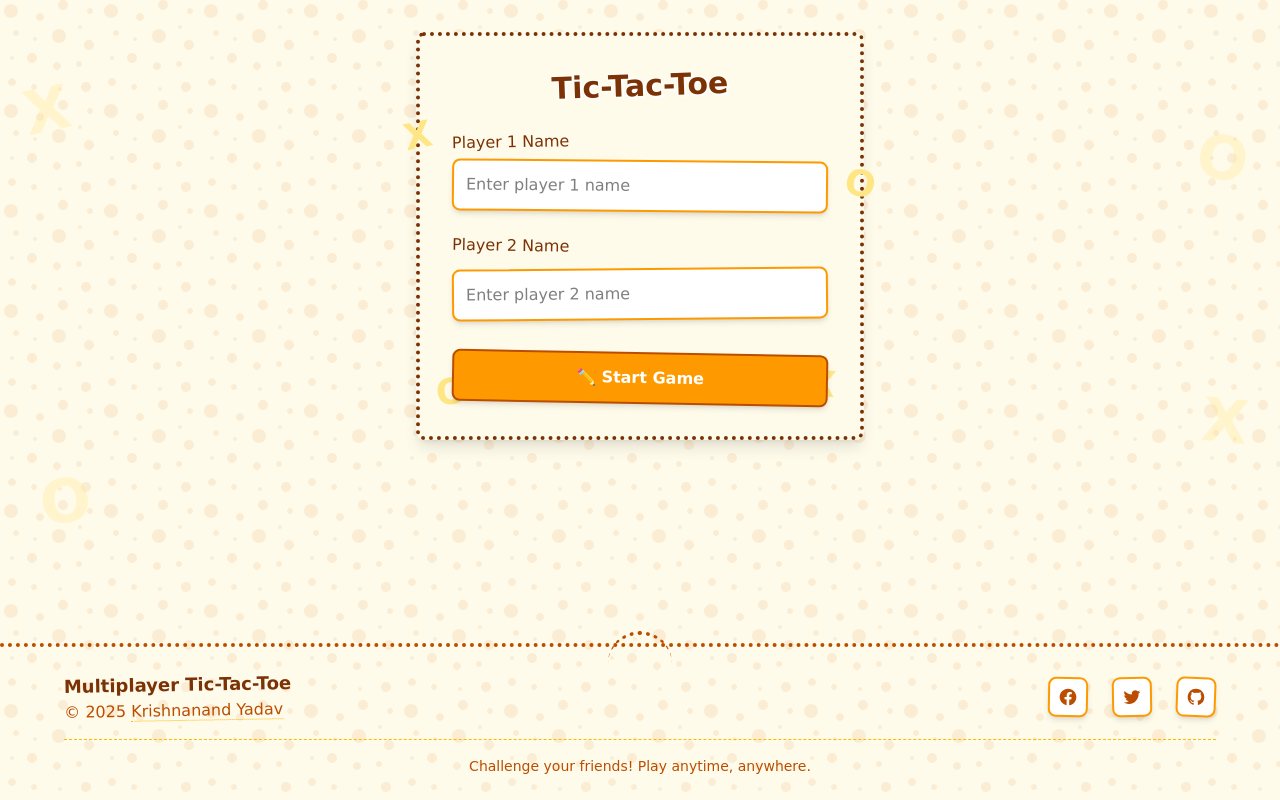
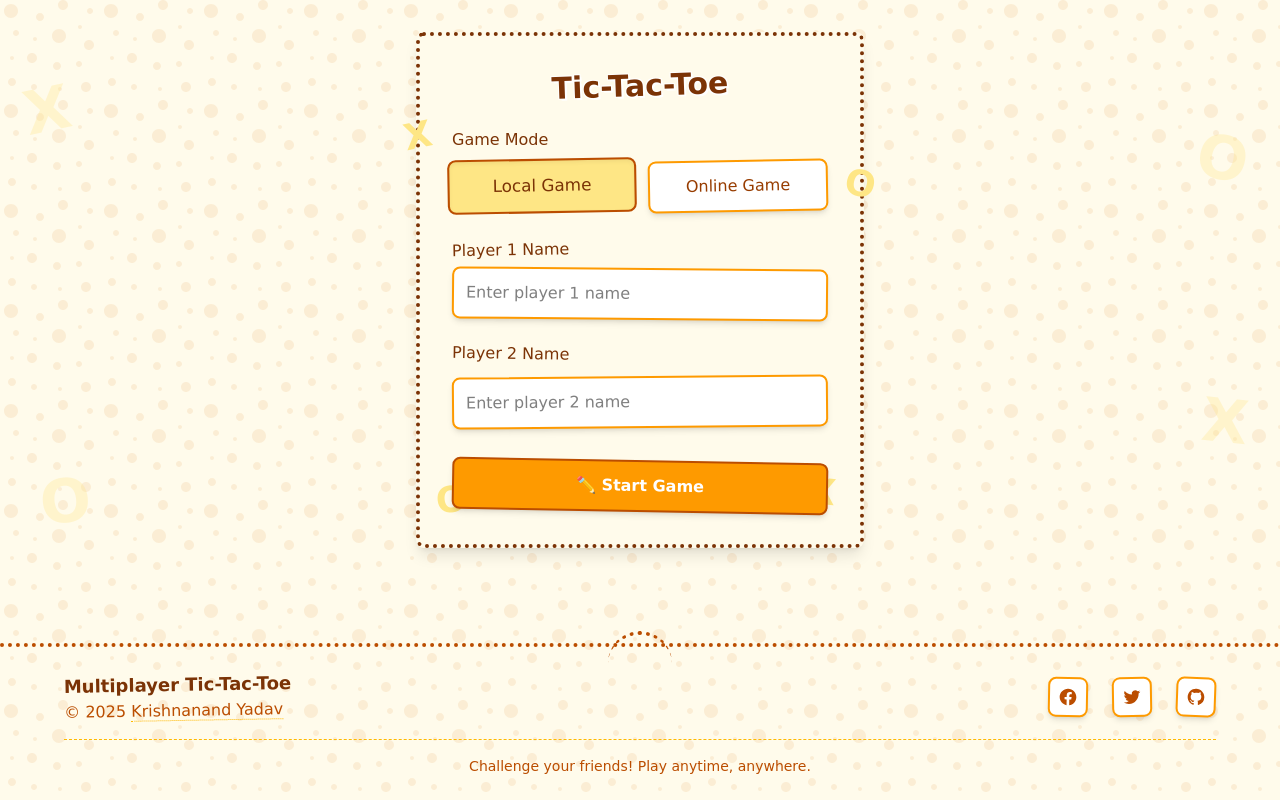
Before and after one commit to Krishnanand2517/multiplayer-tictactoe, a React (Vite) app in the folder client/: page / in a window 1280 px wide. Built offline with nearby package versions, Linux system fonts and the light colour scheme.

Commit message:
feat: Create the UI for online game joining/creating

```diff
--- a/client/src/screens/HomeScreen.tsx
+++ b/client/src/screens/HomeScreen.tsx
@@ -1,7 +1,7 @@
 import { useState } from "react";
 import { useNavigate } from "react-router-dom";
 
-import { GameOptions } from "../types";
+import { GameMode, GameOptions } from "../types";
 import HeadText from "../components/HeadText";
 import DecorativeXO from "../components/DecorativeXO";
 
@@ -9,7 +9,14 @@ const HomeScreen = () => {
   const navigate = useNavigate();
   const [playerOneName, setPlayerOneName] = useState("");
   const [playerTwoName, setPlayerTwoName] = useState("");
+  const [gameMode, setGameMode] = useState<GameMode>("local");
+  const [gameCode, setGameCode] = useState("");
+  const [isCreatingGame, setIsCreatingGame] = useState(true);
   const [error, setError] = useState("");
+
+  const generateGameCode = (): string => {
+    return Math.random().toString(36).substring(2, 8).toUpperCase();
+  };
 
   const handleStartGame = (e: React.FormEvent) => {
     e.preventDefault();
@@ -21,13 +28,19 @@ const HomeScreen = () => {
       return;
     }
 
-    if (!playerTwoName.trim()) {
+    if (gameMode === "local" && !playerTwoName.trim()) {
       setError("Please enter a name for Player 2.");
+      return;
+    }
+
+    if (gameMode === "online" && !isCreatingGame && !gameCode.trim()) {
+      setError("Please enter a valid game code.");
       return;
     }
 
     // Create game options state to pass to the game screen
     const gameOptions: GameOptions = {
+      gameMode,
       playerOne: {
         name: playerOneName,
         symbol: "X",
@@ -36,6 +49,7 @@ const HomeScreen = () => {
         name: playerTwoName,
         symbol: "O",
       },
+      gameCode: isCreatingGame ? generateGameCode() : gameCode,
     };
 
     navigate("/game", { state: gameOptions });
@@ -46,6 +60,51 @@ const HomeScreen = () => {
       <HeadText />
 
       <form onSubmit={handleStartGame} className="relative z-10">
+        {/* SELECT GAME MODE */}
+        <div className="mb-6">
+          <label className="block text-base font-medium mb-2 text-amber-900">
+            Game Mode
+          </label>
+          <div className="flex gap-4">
+            <button
+              type="button"
+              onClick={() => setGameMode("local")}
+              className={`flex-1 py-3 px-4 rounded-lg transition-all border-2 font-medium ${
+                gameMode === "local"
+                  ? "bg-amber-200 text-amber-900 border-amber-700 shadow-inner"
+                  : "bg-white text-amber-800 border-amber-500 hover:border-amber-700 shadow-md"
+              }`}
+              style={{
+                transform:
+                  gameMode === "local"
+                    ? "scale(1.05) rotate(-1deg)"
+                    : "rotate(1deg)",
+              }}
+            >
+              Local Game
+            </button>
+
+            <button
+              type="button"
+              onClick={() => setGameMode("online")}
+              className={`flex-1 py-3 px-4 rounded-lg transition-all border-2 font-medium ${
+                gameMode === "online"
+                  ? "bg-amber-200 text-amber-900 border-amber-700 shadow-inner"
+                  : "bg-white text-amber-800 border-amber-500 hover:border-amber-700 shadow-md"
+              }`}
+              style={{
+                transform:
+                  gameMode === "online"
+                    ? "scale(1.05) rotate(1deg)"
+                    : "rotate(-1deg)",
+              }}
+            >
+              Online Game
+            </button>
+          </div>
+        </div>
+
+        {/* PLAYER NAME INPUT */}
         <div className="mb-6">
           <label
             htmlFor="playerOneName"
@@ -65,6 +124,9 @@ const HomeScreen = () => {
           />
         </div>
 
+        {/* IF LOCAL -> PLAYER NAME INPUT */}
+        {/* IF ONLINE -> CREATE GAME CODE */}
+        {gameMode === "local" ? (
           <div className="mb-6">
             <label
               htmlFor="playerTwoName"
@@ -83,6 +145,79 @@ const HomeScreen = () => {
               style={{ transform: "rotate(-0.5deg)" }}
             />
           </div>
+        ) : (
+          <div className="mb-6">
+            <label
+              className="block text-md font-medium mb-2 text-amber-900"
+              style={{ transform: "rotate(-1deg)" }}
+            >
+              Online Game Options
+            </label>
+
+            <div className="flex gap-4 mb-3">
+              <button
+                type="button"
+                onClick={() => setIsCreatingGame(true)}
+                className={`flex-1 py-3 px-4 rounded-lg transition-all border-2 font-medium ${
+                  isCreatingGame
+                    ? "bg-amber-200 text-amber-900 border-amber-700 shadow-inner"
+                    : "bg-white text-amber-800 border-amber-500 hover:border-amber-700 shadow-md"
+                }`}
+                style={{
+                  transform: isCreatingGame
+                    ? "rotate(-1deg)"
+                    : "rotate(0.5deg)",
+                }}
+              >
+                Create Game
+              </button>
+
+              <button
+                type="button"
+                onClick={() => setIsCreatingGame(false)}
+                className={`flex-1 py-3 px-4 rounded-lg transition-all border-2 font-medium ${
+                  !isCreatingGame
+                    ? "bg-amber-200 text-amber-900 border-amber-700 shadow-inner"
+                    : "bg-white text-amber-800 border-amber-500 hover:border-amber-700 shadow-md"
+                }`}
+                style={{
+                  transform: !isCreatingGame
+                    ? "rotate(1deg)"
+                    : "rotate(-0.5deg)",
+                }}
+              >
+                Join Game
+              </button>
+            </div>
+          </div>
+        )}
+
+        {!isCreatingGame && (
+          <div className="mt-3 mb-6">
+            <label
+              htmlFor="gameCode"
+              className="block text-md font-medium mb-2 text-amber-900"
+              style={{ transform: "rotate(1deg)" }}
+            >
+              Game Code
+            </label>
+
+            <input
+              type="text"
+              id="gameCode"
+              value={gameCode}
+              onChange={(e) => setGameCode(e.target.value.toUpperCase())}
+              className="w-full p-3 bg-white rounded-lg border-2 border-amber-500 focus:border-amber-700 focus:outline-none shadow-md"
+              placeholder="Enter game code"
+              maxLength={6}
+              style={{
+                fontFamily: "monospace",
+                letterSpacing: "0.1em",
+                transform: "rotate(-0.5deg)",
+              }}
+            />
+          </div>
+        )}
 
         {error && (
           <div
@@ -98,7 +233,11 @@ const HomeScreen = () => {
           className="w-full py-3 px-4 mt-2 bg-amber-500 hover:bg-amber-600 rounded-lg font-bold text-white transition-all border-2 border-amber-700 shadow-md"
           style={{ transform: "rotate(1deg)" }}
         >
-          ✏️ Start Game
+          {gameMode === "local"
+            ? "✏️ Start Game"
+            : isCreatingGame
+            ? "✏️ Create Game"
+            : "✏️ Join Game"}
         </button>
       </form>
 
--- a/client/src/types/index.d.ts
+++ b/client/src/types/index.d.ts
@@ -1,11 +1,15 @@
+export type GameMode = "local" | "online";
+
 export type Player = {
   name: string;
   symbol: string;
 };
 
 export type GameOptions = {
+  gameMode: GameMode;
   playerOne: Player;
   playerTwo: Player;
+  gameCode: string;
 };
 
 export type BoardState = (string | null)[];
```
Lines whose indentation alone changed are shown as unchanged.
